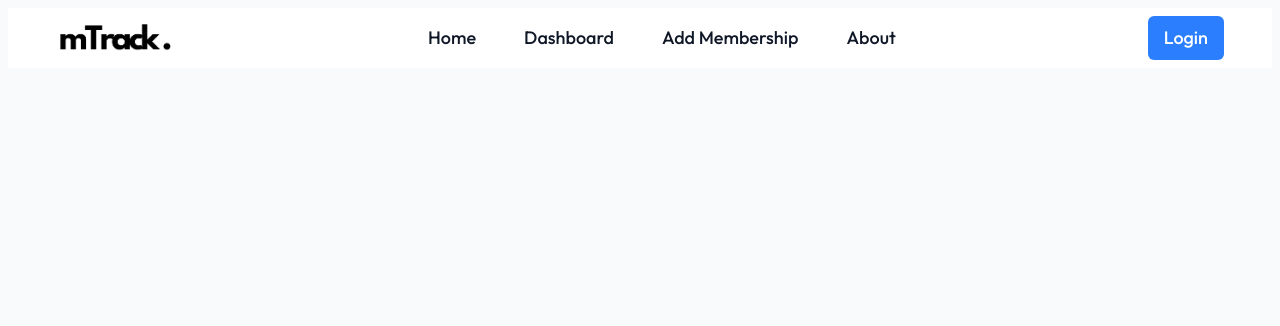
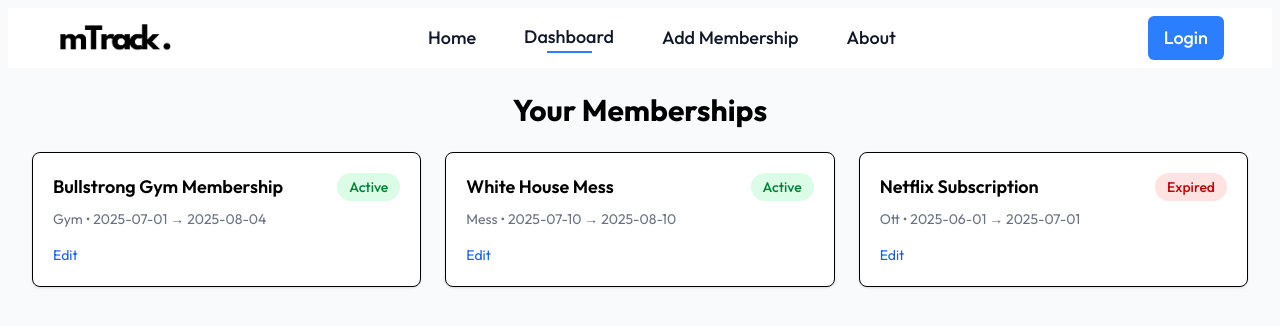
Before and after one commit to dileshwar-01/mTrack, a React (Vite) app in the folder frontend/: page /dashboard in a window 1280 px wide. Shown: the top 326 px of the page. Built offline with nearby package versions, Linux system fonts and the light colour scheme.

Commit message:
added login UI

```diff
--- a/frontend/src/components/FeatureSec.jsx
+++ b/frontend/src/components/FeatureSec.jsx
@@ -26,7 +26,7 @@ const Features = () => {
   ];
 
   return (
-    <section id="features" className="bg-gray-100  py-16 px-6">
+    <section id="features" className=" py-16 px-6">
       <div className="max-w-7xl mx-auto text-center">
         <h2 className="text-3xl md:text-4xl font-bold mb-6 text-gray-900">Core Features</h2>
         <p className="text-gray-600 mb-12 text-lg">
--- a/frontend/src/components/Footer.jsx
+++ b/frontend/src/components/Footer.jsx
@@ -1,6 +1,6 @@
 const Footer = () => {
   return (
-    <footer className="bg-gray-100 py-6 text-center text-sm text-gray-600 mt-10">
+    <footer className=" py-6 text-center text-sm text-gray-600 mt-10">
       <p>© {new Date().getFullYear()} MTrack. Made with React, Tailwind, and a lot of ☕.</p>
     </footer>
   );
--- a/frontend/src/components/Hero.jsx
+++ b/frontend/src/components/Hero.jsx
@@ -6,7 +6,7 @@ const HeroSection = () => {
   const isLoggedIn = localStorage.getItem("token");
 
   return (
-    <section className="bg-gray-100 min-h-[80vh] flex items-center px-6 py-12">
+    <section className=" min-h-[80vh] flex items-center px-6 py-12">
       <div className="max-w-7xl mx-auto grid grid-cols-1 md:grid-cols-2 items-center gap-10">
         {/* Left Text Side */}
         <div className="text-center md:text-left">
--- a/frontend/src/components/Navbar.jsx
+++ b/frontend/src/components/Navbar.jsx
@@ -1,8 +1,10 @@
-import React, { useState } from 'react';
+import React, { useContext, useState } from 'react';
 import { assets } from '../assets/assets';
-import { Link } from 'react-router-dom';
+import { Link, NavLink } from 'react-router-dom';
+import { AppContext } from '../context/AppContext';
 
 const Navbar = () => {
+  const {navigate} = useContext(AppContext);
   const [isOpen, setIsOpen] = useState(false); // State to manage mobile menu visibility
 
   return (
@@ -16,16 +18,30 @@ const Navbar = () => {
 
       {/* Desktop Navigation Links */}
       <div className='hidden md:flex items-center text-lg font-medium gap-6 lg:gap-12'>
-        <Link to="/" className="hover:text-blue-600 transition-colors duration-200">Home</Link>
-        <Link to="/dashboard" className="hover:text-blue-600 transition-colors duration-200">Dashboard</Link>
-        <Link to="/add" className="hover:text-blue-600 transition-colors duration-200">Add Membership</Link>
-        <Link to="/about" className="hover:text-blue-600 transition-colors duration-200">About</Link>
+        <NavLink to="/" className="hover:text-blue-600 transition-colors duration-200 items-center flex flex-col">
+        <p>Home</p>
+        <hr className='w-2/4 border-none h-[1.5px] bg-blue-500 hidden' />
+        </NavLink>
+
+        <NavLink to="/dashboard" className="hover:text-blue-600 transition-colors duration-200 items-center flex flex-col">
+        <p>Dashboard</p>
+        <hr className='w-2/4 border-none h-[1.5px] bg-blue-500 hidden' />
+        </NavLink>
+
+        <NavLink to="/add" className="hover:text-blue-600 transition-colors duration-200 items-center flex flex-col">
+        <p>Add Membership</p>
+        <hr className='w-2/4 border-none h-[1.5px] bg-blue-500 hidden' />
+        </NavLink>
+
+        <NavLink to="/about" className="hover:text-blue-600 transition-colors duration-200 items-center flex flex-col">
+        <p>About</p>
+        <hr className='w-2/4 border-none h-[1.5px] bg-blue-500 hidden' />
+        </NavLink>
       </div>
 
       {/* Desktop Auth Buttons */}
       <div className='hidden md:flex items-center text-lg font-medium gap-4 lg:gap-6'>
-        {/* <button className="cursor-pointer px-4 py-2 rounded-md border border-gray-300 hover:bg-gray-100 transition-colors duration-200">SignUp</button> */}
-        <button className="cursor-pointer px-4 py-2 rounded-md bg-blue-500 text-white hover:bg-blue-600 transition-colors duration-200">Login</button>
+        <button onClick={()=>navigate('/login')}  className="cursor-pointer px-4 py-2 rounded-md bg-blue-500 text-white hover:bg-blue-600 transition-colors duration-200">Login</button>
       </div>
 
       {/* Mobile Menu Button (Hamburger) */}
@@ -44,13 +60,12 @@ const Navbar = () => {
       {/* Mobile Navigation Menu */}
       {isOpen && (
         <div className='md:hidden absolute top-16 left-0 w-full bg-white shadow-lg py-4 flex flex-col items-center gap-4 text-lg font-medium z-10'>
-          <Link to="/" className="w-full text-center py-2 hover:bg-gray-100" onClick={() => setIsOpen(false)}>Home</Link>
-          <Link to="/dashboard" className="w-full text-center py-2 hover:bg-gray-100" onClick={() => setIsOpen(false)}>Dashboard</Link>
-          <Link to="/add" className="w-full text-center py-2 hover:bg-gray-100" onClick={() => setIsOpen(false)}>Add Membership</Link>
-          <Link to="/about" className="w-full text-center py-2 hover:bg-gray-100" onClick={() => setIsOpen(false)}>About</Link>
+          <NavLink to="/" className="w-full text-center py-2 hover:bg-gray-100" onClick={() => setIsOpen(false)}>Home</NavLink>
+          <NavLink to="/dashboard" className="w-full text-center py-2 hover:bg-gray-100" onClick={() => setIsOpen(false)}>Dashboard</NavLink>
+          <NavLink to="/add" className="w-full text-center py-2 hover:bg-gray-100" onClick={() => setIsOpen(false)}>Add Membership</NavLink>
+          <NavLink to="/about" className="w-full text-center py-2 hover:bg-gray-100" onClick={() => setIsOpen(false)}>About</NavLink>
           <div className='flex flex-col gap-3 mt-4 w-full px-4'>
-            <button className="w-full py-2 rounded-md border border-gray-300 hover:bg-gray-100">SignUp</button>
-            <button className="w-full py-2 rounded-md bg-blue-500 text-white hover:bg-blue-600">Login</button>
+            <button   onClick={() => { setIsOpen(false); navigate('/login');}} className="w-full py-2 rounded-md bg-blue-500 text-white hover:bg-blue-600">Login</button>
           </div>
         </div>
       )}
--- a/frontend/src/components/Working.jsx
+++ b/frontend/src/components/Working.jsx
@@ -26,7 +26,7 @@ const Working = () => {
   ];
 
   return (
-    <section className="bg-gray-100 py-16 px-6" id="how-it-works">
+    <section className=" py-16 px-6" id="how-it-works">
       <div className="max-w-7xl mx-auto text-center">
         <h2 className="text-3xl md:text-4xl font-bold mb-6 text-gray-900">How It Works</h2>
         <p className="text-gray-600 mb-12 text-lg">
--- /dev/null
+++ b/frontend/src/context/AppContext.jsx
@@ -0,0 +1,20 @@
+import { createContext } from "react";
+import { useNavigate } from "react-router-dom";
+
+
+export const AppContext = createContext();
+
+const AppContextProvider = (props)=>{
+    const navigate = useNavigate();
+    const value = {
+        navigate,
+    }
+
+    return(
+        <AppContext.Provider value={value}>
+            {props.children}
+        </AppContext.Provider>
+    )
+}
+
+export default AppContextProvider;
--- a/frontend/src/index.css
+++ b/frontend/src/index.css
@@ -2,6 +2,11 @@
 @import "tailwindcss";
 
 body{
-    background-color: #F9FAFB;
+    background-color: #f9fafb;
     font-family: Outfit;
 }
+
+
+a.active hr{
+    display: block;
+}
--- a/frontend/src/main.jsx
+++ b/frontend/src/main.jsx
@@ -3,9 +3,12 @@ import { createRoot } from 'react-dom/client'
 import './index.css'
 import { BrowserRouter } from 'react-router-dom';
 import App from './App.jsx'
+import AppContextProvider from './context/AppContext.jsx';
 
 createRoot(document.getElementById('root')).render(
   <BrowserRouter>
-    <App />
+  <AppContextProvider>
+     <App />
+  </AppContextProvider>
   </BrowserRouter>,
 )
--- a/frontend/src/pages/Dashboard.jsx
+++ b/frontend/src/pages/Dashboard.jsx
@@ -1,11 +1,160 @@
-import React from 'react'
+import React, { useState } from "react";
+
+// Dummy Data
+const initialMemberships = [
+  {
+    id: 1,
+    name: "Bullstrong Gym Membership",
+    type: "gym",
+    startDate: "2025-07-01",
+    endDate: "2025-08-04",
+  },
+  {
+    id: 2,
+    name: "White House Mess",
+    type: "mess",
+    startDate: "2025-07-10",
+    endDate: "2025-08-10",
+  },
+  {
+    id: 3,
+    name: "Netflix Subscription",
+    type: "ott",
+    startDate: "2025-06-01",
+    endDate: "2025-07-01",
+  },
+];
 
 const Dashboard = () => {
+  const [memberships, setMemberships] = useState(initialMemberships);
+  const [selected, setSelected] = useState(null);
+  const [isOpen, setIsOpen] = useState(false);
+
+  const openEditModal = (membership) => {
+    setSelected({ ...membership }); // clone to avoid mutation
+    setIsOpen(true);
+  };
+
+  const saveChanges = () => {
+    const updated = memberships.map((m) =>
+      m.id === selected.id ? selected : m
+    );
+    setMemberships(updated);
+    setIsOpen(false);
+  };
+
+
+
+  const renewMembership = () => {
+    const newEnd = new Date(selected.endDate);
+    newEnd.setDate(newEnd.getDate() + 30);
+    setSelected({
+      ...selected,
+      endDate: newEnd.toISOString().split("T")[0],
+    });
+  };
+
   return (
-    <div>
+    <div className="p-6 min-h-screen bg-gray-50">
+      <h2 className="text-3xl font-bold mb-6 text-center">Your Memberships</h2>
 
+
+{
+  memberships.length > 0 ? (
+    <div className="grid grid-cols-1 md:grid-cols-2 lg:grid-cols-3 gap-6">
+      {memberships.map((membership) => {
+        const today = new Date();
+        const end = new Date(membership.endDate);
+        const isActive = today <= end;
+
+        return (
+          <div
+            key={membership.id}
+            className="bg-white p-5 rounded-lg shadow border relative"
+          >
+            <div className="flex justify-between items-center mb-2">
+              <h3 className="text-lg font-semibold">{membership.name}</h3>
+              <span
+                className={`px-3 py-1 text-sm font-medium rounded-full ${
+                  isActive
+                    ? "bg-green-100 text-green-700"
+                    : "bg-red-100 text-red-700"
+                }`}
+              >
+                {isActive ? "Active" : "Expired"}
+              </span>
+            </div>
+            <p className="text-sm text-gray-500 capitalize">
+              {membership.type} • {membership.startDate} → {membership.endDate}
+            </p>
+            <button
+              onClick={() => openEditModal(membership)}
+              className="text-blue-600 mt-4 text-sm hover:underline"
+            >
+              Edit
+            </button>
+          </div>
+        );
+      })}
+    </div>
+  ) : (
+    <div className="text-gray-600 text-center mt-10 text-lg">
+      No memberships added yet. Add one to get started!
     </div>
   )
 }
+      {/* Edit Modal */}
+      {isOpen && selected && (
+        <div className="fixed inset-0 bg-gray-100 bg-opacity-40 flex justify-center items-center z-50">
+          <div className="bg-white rounded-lg p-6 w-full max-w-md shadow-lg">
+            <h3 className="text-xl font-bold mb-4">Edit Membership</h3>
 
-export default Dashboard
+            <label className="block mb-1 font-medium">Membership Name</label>
+            <input
+              type="text"
+              value={selected.name}
+              onChange={(e) =>
+                setSelected({ ...selected, name: e.target.value })
+              }
+              className="w-full border px-3 py-2 rounded mb-4"
+            />
+
+            <label className="block mb-1 font-medium">End Date</label>
+            <input
+              type="date"
+              value={selected.endDate}
+              onChange={(e) =>
+                setSelected({ ...selected, endDate: e.target.value })
+              }
+              className="w-full border px-3 py-2 rounded mb-4"
+            />
+
+            <button
+              onClick={renewMembership}
+              className="text-green-600 text-sm hover:underline mb-4 block"
+            >
+              + Renew for 30 more days
+            </button>
+
+            <div className="flex justify-end gap-3">
+              <button
+                onClick={() => setIsOpen(false)}
+                className="px-4 py-2 bg-gray-200 rounded"
+              >
+                Cancel
+              </button>
+              <button
+                onClick={saveChanges}
+                className="px-4 py-2 bg-blue-600 text-white rounded"
+              >
+                Save
+              </button>
+            </div>
+          </div>
+        </div>
+      )}
+    </div>
+  );
+};
+
+export default Dashboard;
```
Also changed, not shown: frontend/src/pages/Login.jsx (+30 -5 lines).
